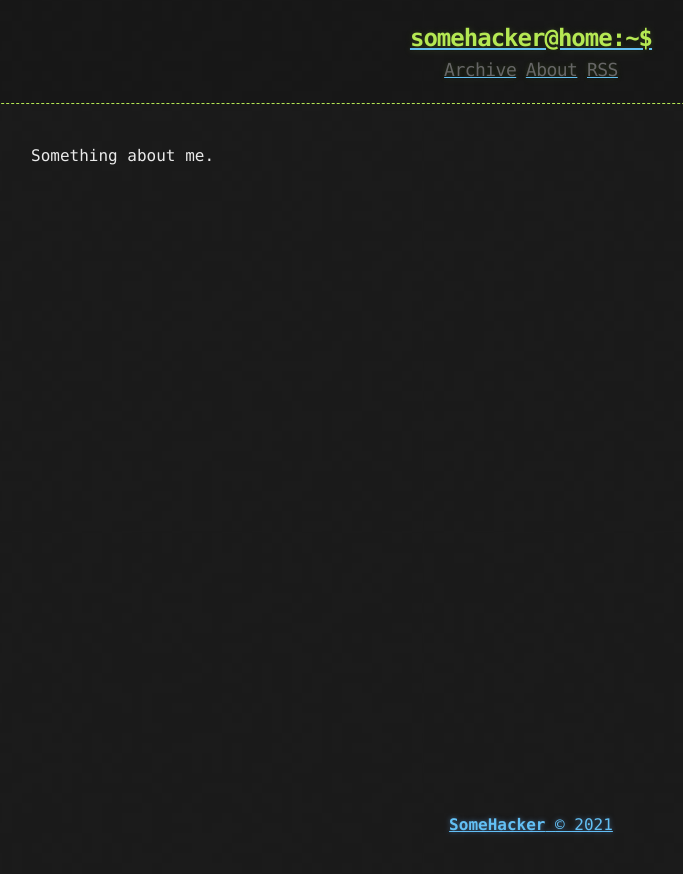
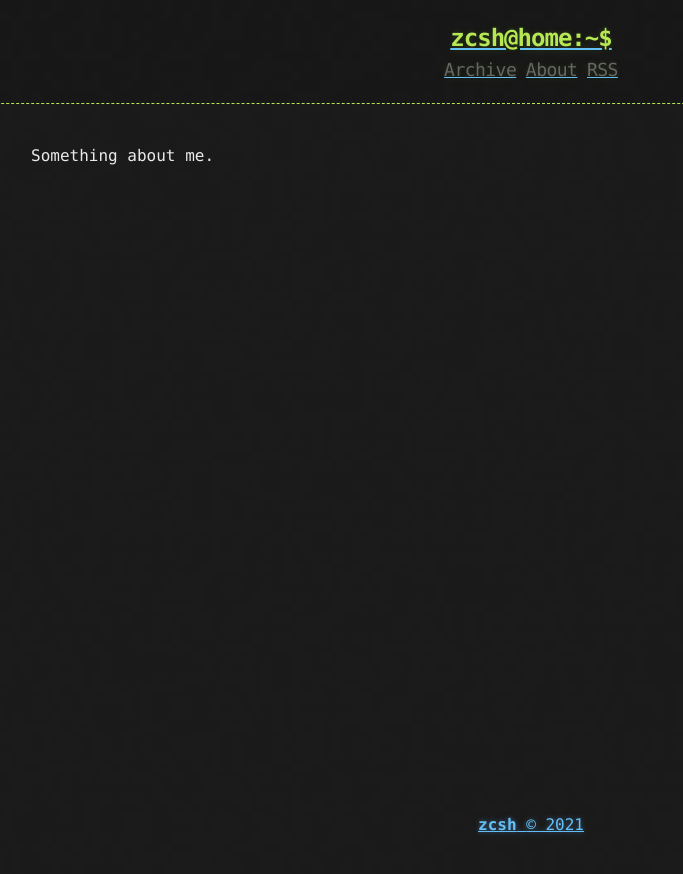
Before and after one commit to zcsh0721/zcsh0721.github.io, a Jekyll site: the page built from about.md, in a window 1280 px wide. Shown: the top 874 px of the page, without its empty margins (109-792 px from the left). Built offline with Jekyll 4.4.1, drawn with Linux system fonts in a browser that asks for light colours.

Commit message:
修改配置文件

```diff
--- a/_config.yml
+++ b/_config.yml
@@ -1,16 +1,16 @@
-title: Hacker-Blog
-description: "A Jekyll Blog Theme For Hackers"
+title: zcsh 的博客
+description: "zcsh 的博客"
 author:
-  name: "SomeHacker"
-  email: "someone@somewebsite.somedomain"
-  url: "https://ashishchaudhary.in/hacker-blog"
+  name: "zcsh"
+  email: "@@@@"
+  url: "https://zcsh0721.github.io/"
 
 baseurl: /
 
 source: .
 destination: ./_site
 permalink: /:title
-paginate: 3
+paginate: 4
 paginate_path: /page/:num/
 
 defaults:
@@ -28,5 +28,5 @@ plugins:
   - jekyll-sitemap
 
 # Custom variables
-owner : "SomeHacker"
-year : "2020"
+owner : "zcsh"
+year : "2021"
```
